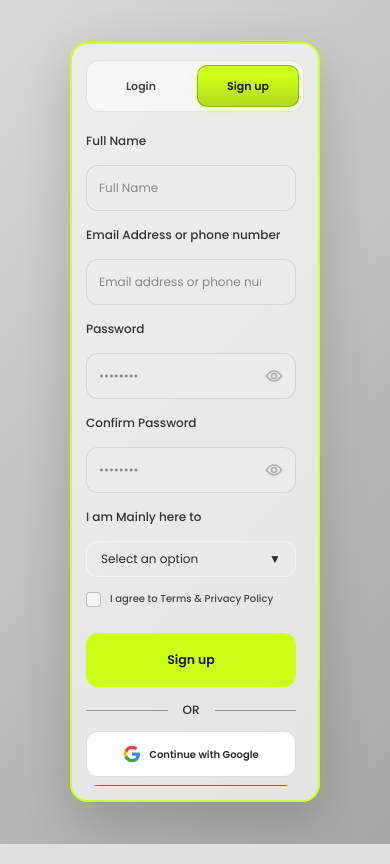
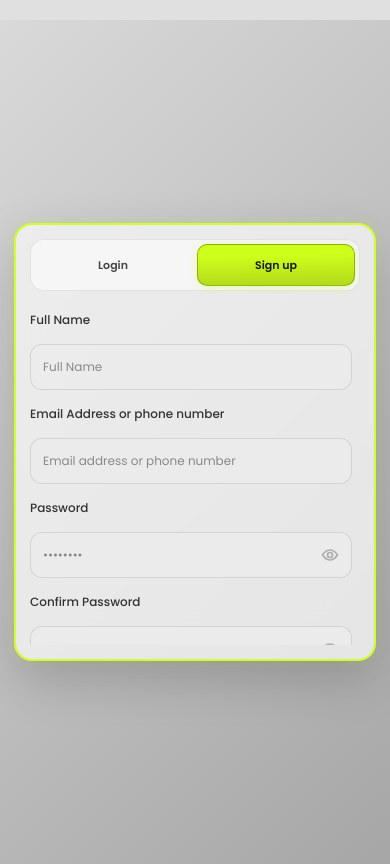
Before and after one commit to milanKUN/ultrahustle_new, a React (Vite) app: page /signup in a window 390 px wide. Built offline with nearby package versions, Linux system fonts and the light colour scheme.

Commit message:
update from collaborator

```diff
--- a/src/features/auth/pages/DesktopSignup.css
+++ b/src/features/auth/pages/DesktopSignup.css
@@ -546,3 +546,65 @@
     padding: 10px;
   }
 }
+
+@media (max-width: 768px) {
+
+  /* ✅ BG hide */
+  .desktop-login-container.signup-mode .desktop-login-bg {
+    display: none !important;
+  }
+
+  /* ✅ IMPORTANT: override desktop signup-mode rules */
+  .desktop-login-container.signup-mode {
+    height: auto !important;
+    min-height: 100vh !important;
+    overflow: auto !important;
+
+    justify-content: center !important;
+    align-items: center !important;
+
+    padding: 18px 14px !important;
+    background: linear-gradient(135deg, #D9D9D9, #A6A6A6) !important;
+    margin-top: 20px !important;
+  }
+
+  .desktop-login-container.signup-mode .desktop-login-content {
+    width: 100% !important;
+    margin: 0 !important;
+
+    display: flex !important;
+    justify-content: center !important;
+    align-items: center !important;
+  }
+
+  .desktop-login-container.signup-mode .signup-card-glass {
+    width: 92% !important;
+    max-width: 420px !important;
+
+    margin: 0 auto !important;
+    padding: 16px 18px !important;
+
+    height: auto !important;
+    /* ✅ desktop fixed height kill */
+    max-height: 88vh !important;
+
+    overflow: hidden !important;
+    /* card nahi scroll */
+    border-radius: 18px !important;
+  }
+
+  .desktop-login-container.signup-mode .signup-card-glass form {
+    max-height: 40.5vh !important;
+    overflow-y: auto !important;
+    /* ✅ only form scroll */
+  }
+}
+
+@media (max-width: 480px) {
+  .desktop-login-container.signup-mode .signup-card-glass {
+    width: 100% !important;
+    max-width: 420px !important;
+    padding: 14px 14px !important;
+    max-height: 86vh !important;
+  }
+}
--- a/src/features/onboarding/pages/CreatorOnboarding.jsx
+++ b/src/features/onboarding/pages/CreatorOnboarding.jsx
@@ -17,7 +17,7 @@ export default function CreatorOnboarding() {
   return (
     <div className="min-h-screen w-full flex flex-col md:flex-row">
       {/* Character Image - Top on mobile, Left side on desktop */}
-      <div className="w-full md:w-[30%] relative overflow-hidden flex items-center justify-center h-[50vh] md:h-auto">
+      <div className="w-full md:w-[46%] relative overflow-hidden flex items-center justify-center h-[50vh] md:h-auto">
         <div className="absolute inset-0 bg-gradient-to-b from-[#E8E8E8] via-[#E0E0E0] to-[#D8D8D8]"></div>
         <img
           src="/onboarding-character.png"
```
